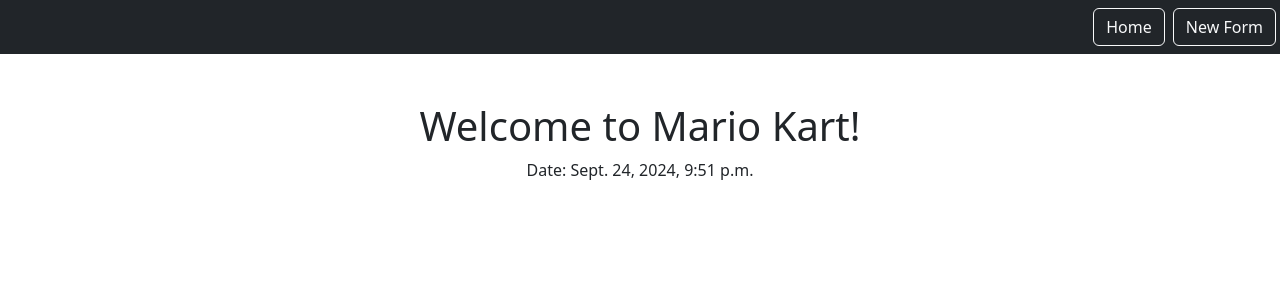
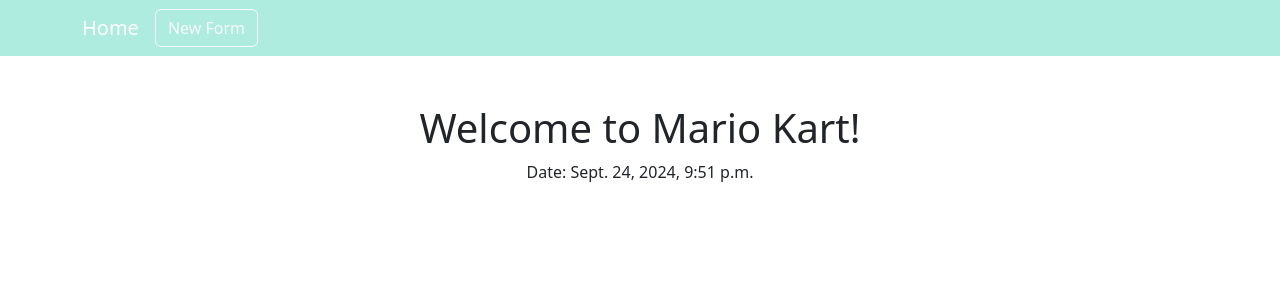
Before and after one commit to c-goodman/mk, a Django app: page / in a window 1280 px wide. Shown: the top 300 px of the page. Run offline with Django 5.2, Linux system fonts and the light colour scheme.

Commit message:
Update base template

```diff
--- a/static/templates/base.html
+++ b/static/templates/base.html
@@ -1,25 +1,42 @@
 {% load static %}
 
 <html>
-    <head>
-        <title>Mario Kart</title>
-        <link href="https://cdn.jsdelivr.net/npm/bootstrap@5.3.3/dist/css/bootstrap.min.css" rel="stylesheet" integrity="sha384-QWTKZyjpPEjISv5WaRU9OFeRpok6YctnYmDr5pNlyT2bRjXh0JMhjY6hW+ALEwIH" crossorigin="anonymous">
-        <script src="https://cdn.jsdelivr.net/npm/bootstrap@5.3.3/dist/js/bootstrap.bundle.min.js" integrity="sha384-YvpcrYf0tY3lHB60NNkmXc5s9fDVZLESaAA55NDzOxhy9GkcIdslK1eN7N6jIeHz" crossorigin="anonymous"></script>
+  <head>
+    <title>Mario Kart</title>
+    <link
+      href="https://cdn.jsdelivr.net/npm/bootstrap@5.3.3/dist/css/bootstrap.min.css"
+      rel="stylesheet"
+      integrity="sha384-QWTKZyjpPEjISv5WaRU9OFeRpok6YctnYmDr5pNlyT2bRjXh0JMhjY6hW+ALEwIH"
+      crossorigin="anonymous"
+    />
+    <script
+      src="https://cdn.jsdelivr.net/npm/bootstrap@5.3.3/dist/js/bootstrap.bundle.min.js"
+      integrity="sha384-YvpcrYf0tY3lHB60NNkmXc5s9fDVZLESaAA55NDzOxhy9GkcIdslK1eN7N6jIeHz"
+      crossorigin="anonymous"
+    ></script>
+  </head>
 
-    <body>
+  <nav
+    class="navbar navbar-expand-lg navbar-dark"
+    style="background-color: #adecdf"
+  >
+    <div class="container">
+      <a href="{% url 'home'%}" class="navbar-brand">Home</a>
+      <div class="collapse navbar-collapse" id="navbarNav">
+        <ul class="navbar-nav">
+          <li class="nav-item active">
+            <a href="{% url 'form'%}" class="btn btn-outline-light me-1"
+              >New Form</a
+            >
+          </li>
+        </ul>
+      </div>
+    </div>
+  </nav>
 
-
-      <nav class='navbar navbar-dark bg-dark'>
-        <div class='ms-auto'>
-          <a href="{% url 'home'%}" class="btn btn-outline-light me-1">Home</a>
-          <a href="{% url 'form'%}" class="btn btn-outline-light me-1">New Form</a>
-
-        </div>
-
-      </nav>
-      <div class="my-5 text-center container">
-        {% block content %}
-        {% endblock %}
-      </div>
-    </body>
+  <body>
+    <div class="my-5 text-center container">
+      {% block content %} {% endblock %}
+    </div>
+  </body>
 </html>
```
